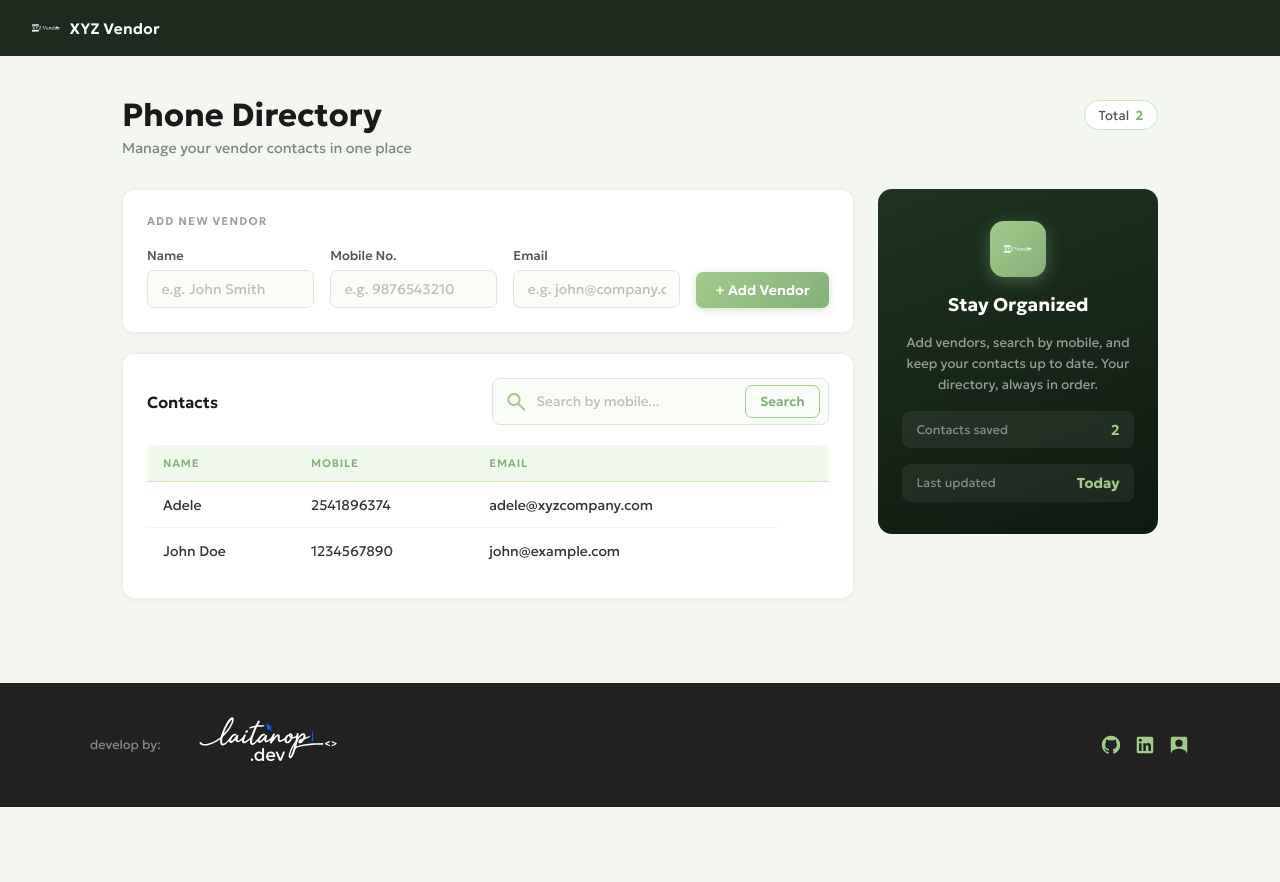
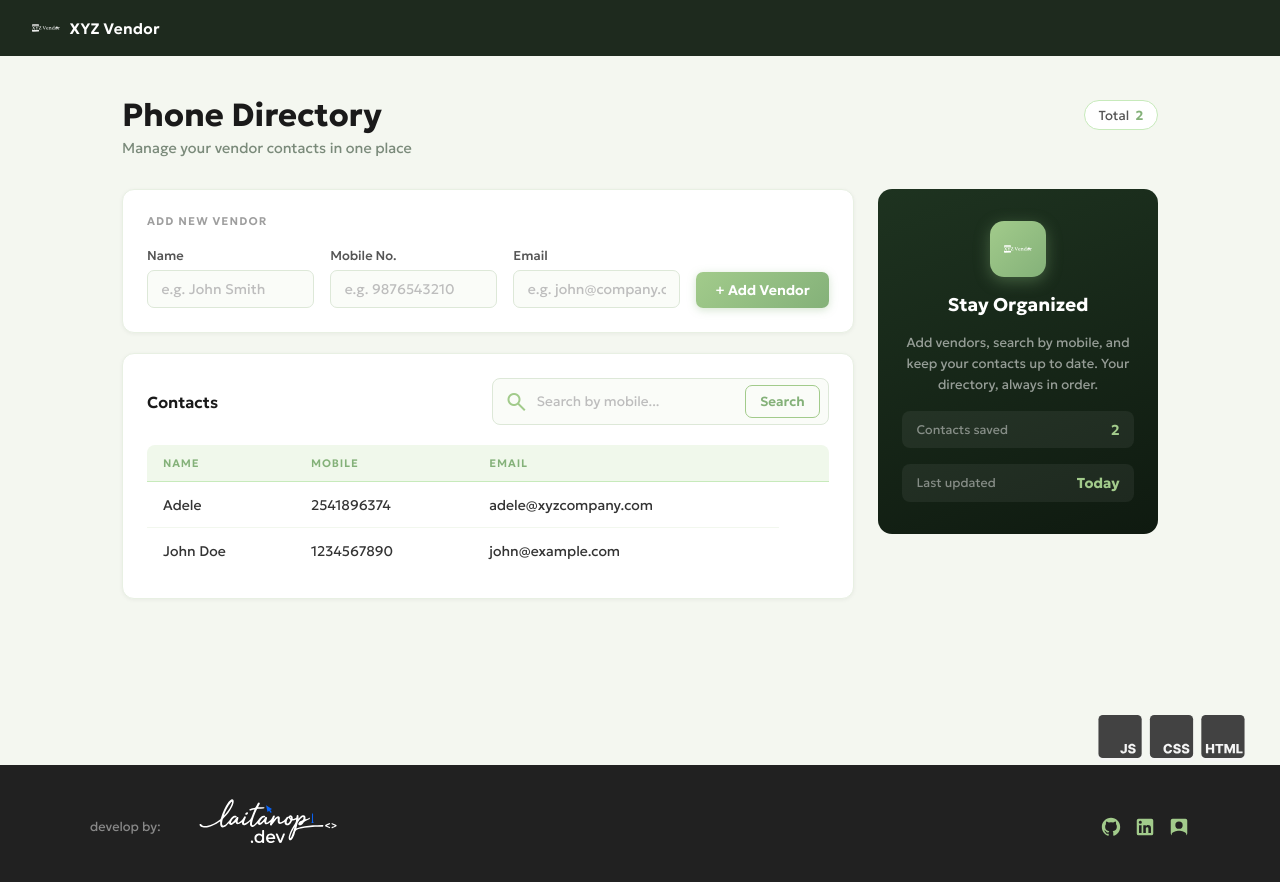
Before and after one commit to laitanop/phone-directory-js, a plain HTML site: page index.html in a window 1280 px wide. Before the commit the page ends 807 px from the top, so only its background shows below. Drawn offline with nearby package versions, Linux system fonts and the light colour scheme.

Commit message:
add stack

```diff
--- a/index.html
+++ b/index.html
@@ -153,6 +153,10 @@
       </div>
     </div>
 
+    <div class="stack-banner">
+      <img src="images/stack.svg" alt="Tech stack: JS, CSS, HTML" class="stack-image" />
+    </div>
+
     <footer class="footer">
       <div class="footer-inner">
         <span class="footer-label">develop by:</span>
--- a/styles.css
+++ b/styles.css
@@ -425,6 +425,18 @@ tbody tr:hover {
   color: #a2cb8b;
 }
 
+/* ── Stack banner ────────────────────────────────── */
+.stack-banner {
+  display: flex;
+  justify-content: right;
+  padding: 2rem 2rem 0;
+}
+
+.stack-image {
+  height: 50px;
+  width: auto;
+}
+
 /* ── Footer ──────────────────────────────────────── */
 .footer {
   background-color: #212121;
```
Also changed, not shown: images/stack.svg (added).
